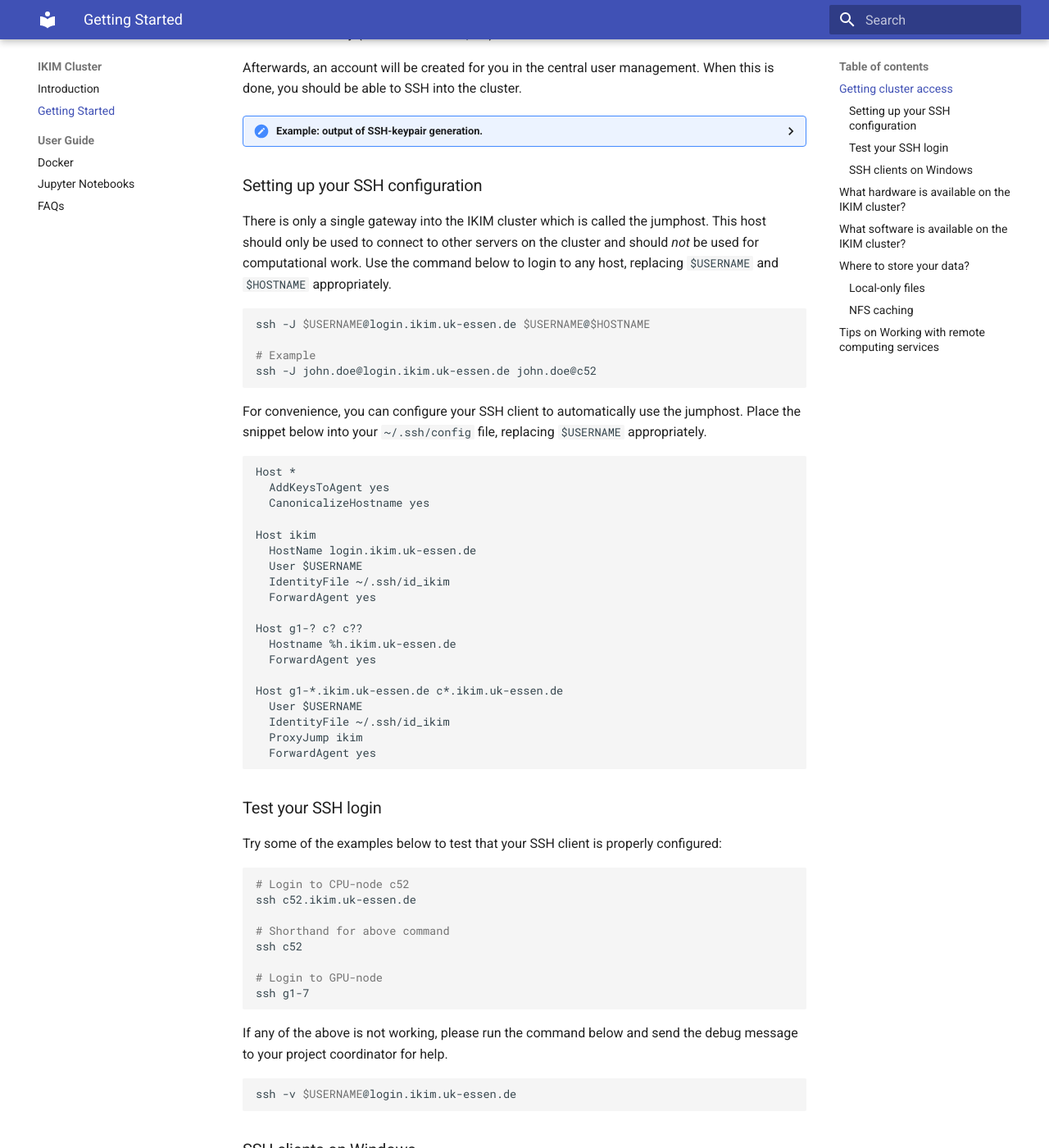
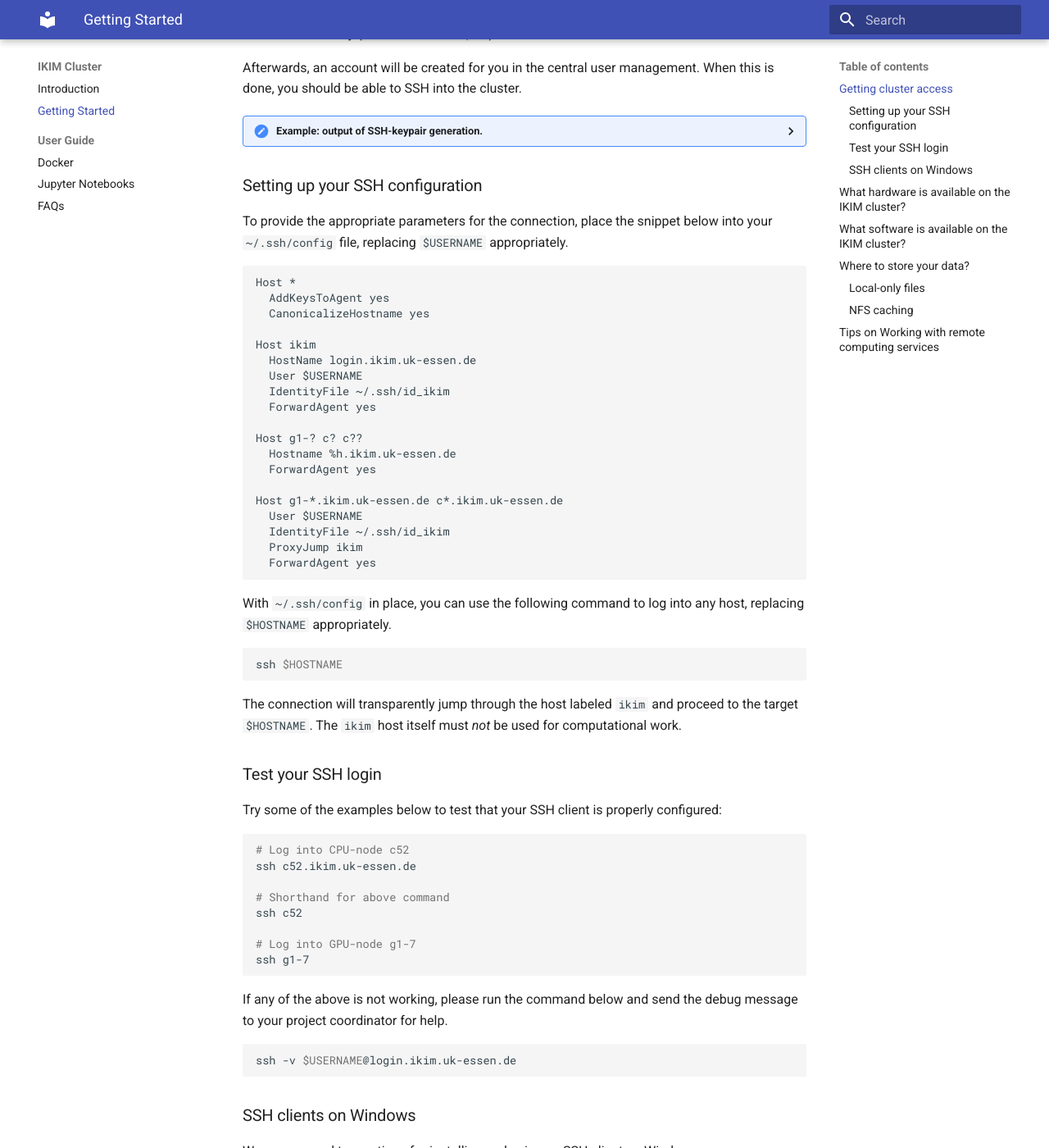
Before and after one commit to IKIM-Essen/ClusterDocs, an MkDocs documentation site: the page built from docs/getting-started.md, in a window 1280 px wide and 1400 px high, scrolled down 753 px. Shown: the whole window at 82% size. Built offline with MkDocs 1.6.1 and Material for MkDocs 9.7.7, drawn with Linux system fonts in a browser that asks for light colours.

Commit message:
Clarify that creating ~/.ssh/config is mandatory
The current phrasing indicates that setting up a config file
is optional, but since we're instructing users to create a key with a
custom filename, the login command won't work without the config file.

````diff
--- a/docs/getting-started.md
+++ b/docs/getting-started.md
@@ -71,16 +71,7 @@
 
 ### Setting up your SSH configuration
 
-There is only a single gateway into the IKIM cluster which is called the jumphost. This host should only be used to connect to other servers on the cluster and should _not_ be used for computational work. Use the command below to login to any host, replacing `$USERNAME` and `$HOSTNAME` appropriately.
-
-```sh
-ssh -J $USERNAME@login.ikim.uk-essen.de $USERNAME@$HOSTNAME
-
-# Example
-ssh -J john.doe@login.ikim.uk-essen.de john.doe@c52
-```
-
-For convenience, you can configure your SSH client to automatically use the jumphost. Place the snippet below into your `~/.ssh/config` file, replacing `$USERNAME` appropriately.
+To provide the appropriate parameters for the connection, place the snippet below into your `~/.ssh/config` file, replacing `$USERNAME` appropriately.
 
 ```ssh
 Host *
@@ -104,18 +95,26 @@
   ForwardAgent yes
 ```
 
+With `~/.ssh/config` in place, you can use the following command to log into any host, replacing `$HOSTNAME` appropriately.
+
+```sh
+ssh $HOSTNAME
+```
+
+The connection will transparently jump through the host labeled `ikim` and proceed to the target `$HOSTNAME`. The `ikim` host itself must _not_ be used for computational work.
+
 ### Test your SSH login
 
 Try some of the examples below to test that your SSH client is properly configured:
 
 ```sh
-# Login to CPU-node c52
+# Log into CPU-node c52
 ssh c52.ikim.uk-essen.de
 
 # Shorthand for above command
 ssh c52
 
-# Login to GPU-node
+# Log into GPU-node g1-7
 ssh g1-7
 ```
 
````
Also changed, not shown: docs/jupyter.md (+1 -1 lines).
